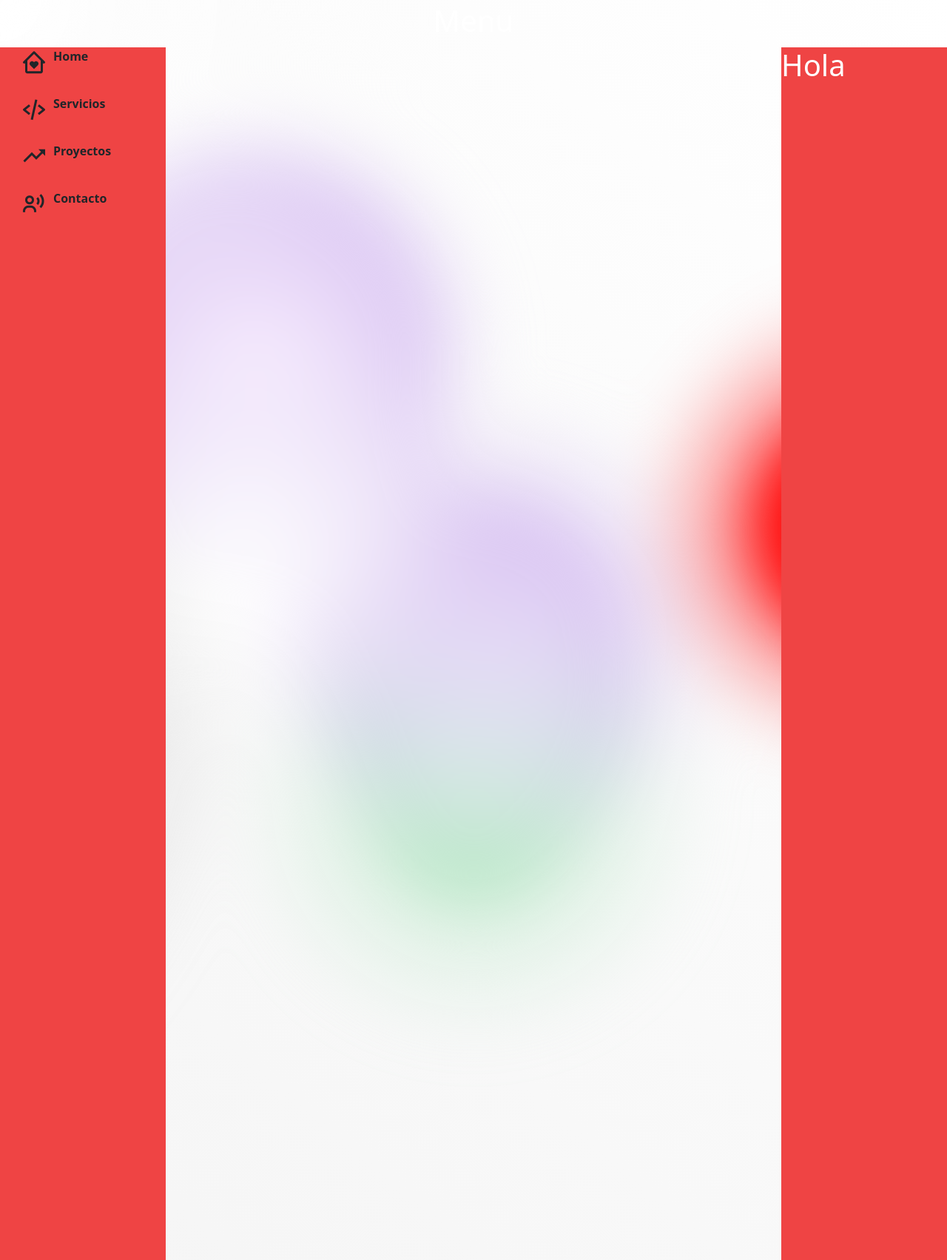
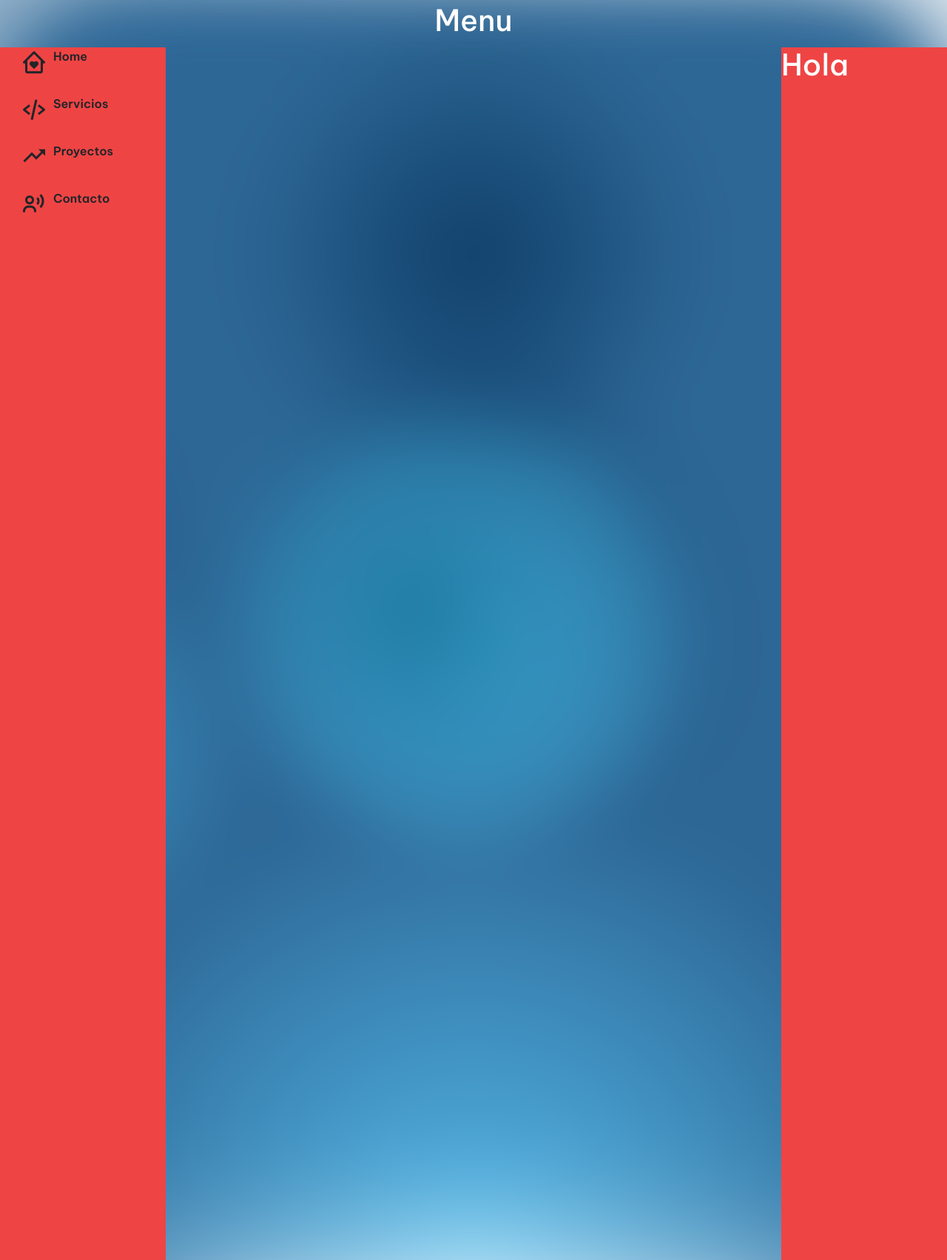
Before and after one commit to RodolfoRM123/mswww, a Django app: page / in a window 1280 px wide. Shown: the whole page at 74% size. Run offline with Django 5.2, Linux system fonts and the light colour scheme.

Commit message:
Cambios en Background

```diff
--- a/static/css/leftside.css
+++ b/static/css/leftside.css
@@ -1,5 +1,8 @@
 
+*{
 
+    font-family: "Be Vietnam Pro", sans-serif;
+}
 .text-container {
     z-index: 1;
     width: 100vw;
@@ -20,12 +23,12 @@
   }
 
   :root {
-    --color-bg1: #f5f5f5;
+    --color-bg1: rgb(45, 103, 150);
     --color-bg2: rgb(255, 255, 255);
     /*gris*/
-    --color1: 189, 232, 202;
+    --color1: 255,255,255;
     /*verde fuerte*/
-    --color2: 215, 195, 241;
+    --color2: 22, 66, 60;
     /*verde claro*/
     --color3: 255,255,255;
     /*amarrillo*/
@@ -111,7 +114,7 @@
       left: calc(50% - var(--circle-size) / 2);
 
       transform-origin: center center;
-      animation: moveVertical 30s ease infinite;
+      animation: moveInCircle 30s ease infinite;
 
       opacity: 1;
     }
@@ -127,14 +130,14 @@
       left: calc(50% - var(--circle-size) / 2);
 
       transform-origin: calc(50% - 400px);
-      animation: moveInCircle 20s reverse infinite;
+      animation: moveVertical 20s reverse infinite;
 
       opacity: 1;
     }
 
     .g3 {
       position: absolute;
-      background: radial-gradient(circle at center, rgba(var(--color3), 0.8) 0, rgba(var(--color3), 0) 50%) no-repeat;
+      background: radial-gradient(circle at center, rgba(var(--color1), 0.8) 0, rgba(var(--color1), 0) 50%) no-repeat;
       mix-blend-mode: var(--blending);
 
       width: var(--circle-size);
@@ -143,14 +146,14 @@
       left: calc(50% - var(--circle-size) / 2 - 500px);
 
       transform-origin: calc(50% + 400px);
-      animation: moveInCircle 40s linear infinite;
+      animation: moveHorizontal 40s linear infinite;
 
       opacity: 1;
     }
 
     .g4 {
       position: absolute;
-      background: radial-gradient(circle at center, rgba(var(--color4), 0.8) 0, rgba(var(--color4), 0) 50%) no-repeat;
+      background: radial-gradient(circle at center, rgba(var(--color2), 0.8) 0, rgba(var(--color2), 0) 50%) no-repeat;
       mix-blend-mode: var(--blending);
 
       width: var(--circle-size);
@@ -166,7 +169,7 @@
 
     .g5 {
       position: absolute;
-      background: radial-gradient(circle at center, rgba(var(--color5), 0.8) 0, rgba(var(--color5), 0) 50%) no-repeat;
+      background: radial-gradient(circle at center, rgba(var(--color1), 0.8) 0, rgba(var(--color1), 0) 50%) no-repeat;
       mix-blend-mode: var(--blending);
 
       width: calc(var(--circle-size) * 2);
@@ -175,13 +178,13 @@
       left: calc(50% - var(--circle-size));
 
       transform-origin: calc(50% - 800px) calc(50% + 200px);
-      animation: moveInCircle 20s ease infinite;
+      animation: moveVertical 20s ease infinite;
 
       opacity: 1;
     }
     .g6 {
         position: absolute;
-        background: radial-gradient(circle at center, rgba(183,183,183) 0, rgba(183,183,183, 0) 50%) no-repeat;
+        background: radial-gradient(circle at center, rgba(var(--color2), 0.8) 0, rgba(var(--color2), 0) 50%) no-repeat;
         mix-blend-mode: var(--blending);
 
         width: calc(var(--circle-size) * 2);
@@ -197,7 +200,7 @@
 
       .g7 {
         position: absolute;
-        background: radial-gradient(circle at center, rgba(var(--color2), 0.8) 0, rgba(var(--color2), 0) 50%) no-repeat;
+        background: radial-gradient(circle at center, rgba(var(--color1), 0.8) 0, rgba(var(--color1), 0) 50%) no-repeat;
         mix-blend-mode: var(--blending);
 
         width: var(--circle-size);
@@ -212,21 +215,6 @@
       }
       .g8 {
         position: absolute;
-        background: radial-gradient(circle at center, rgb(255, 1, 1) 0, rgba(175, 175, 175, 0)50%) no-repeat;
-        mix-blend-mode: var(--blending);
-
-        width: var(--circle-size);
-        height: var(--circle-size);
-        top: calc(50% - var(--circle-size) / 2);
-        left: calc(100% - var(--circle-size) / 2);
-
-        transform-origin: calc(50% - 150px);
-        animation: moveInCircle 5s reverse infinite;
-
-        opacity: 1;
-      }
-      .g9 {
-        position: absolute;
         background: radial-gradient(circle at center, rgba(var(--color2), 0.8) 0, rgba(var(--color2), 0) 50%) no-repeat;
         mix-blend-mode: var(--blending);
 
@@ -235,8 +223,23 @@
         top: calc(50% - var(--circle-size) / 2);
         left: calc(50% - var(--circle-size) / 2);
 
+        transform-origin: calc(50% - 100px);
+        animation: moveVertical 200s reverse infinite;
+
+        opacity: 1;
+      }
+      .g9 {
+        position: absolute;
+        background: radial-gradient(circle at center, rgba(var(--color1), 0.8) 0, rgba(var(--color1), 0) 50%) no-repeat;
+        mix-blend-mode: var(--blending);
+
+        width: var(--circle-size);
+        height: var(--circle-size);
+        top: calc(50% - var(--circle-size) / 2);
+        left: calc(50% - var(--circle-size) / 2);
+
         transform-origin: calc(50% - 400px);
-        animation: moveInCircle 20s reverse infinite;
+        animation: moveHorizontal 20s reverse infinite;
 
         opacity: 1;
       }
@@ -251,22 +254,26 @@
         left: calc(50% - var(--circle-size) / 2);
 
         transform-origin: calc(50% - 400px);
-        animation: moveInCircle 20s reverse infinite;
+        animation: moveHorizontal 20s reverse infinite;
 
         opacity: 1;
       }
 
     .interactive {
       position: absolute;
-      background: radial-gradient(circle at center, rgba(var(--color-interactive), 0.8) 0, rgba(var(--color-interactive), 0) 50%) no-repeat;
+      /*background: radial-gradient(circle at center, rgba(var(--color-interactive), 0.8) 0, rgba(var(--color-interactive), 0) 50%) no-repeat;*/
       mix-blend-mode: var(--blending);
+      background-color: rgb(45, 103, 150);
+      position: fixed;
+
+
+      filter: blur(100px);
 
       width: 100%;
       height: 100%;
-      top: -50%;
-      left: -50%;
 
-      opacity: 0.7;
+
+
     }
   }
 
--- a/templates/base.html
+++ b/templates/base.html
@@ -11,7 +11,13 @@
   <link href="https://cdn.jsdelivr.net/npm/tailwindcss@2.2.19/dist/tailwind.min.css" rel="stylesheet">
   <link href="https://cdn.jsdelivr.net/npm/bootstrap@5.3.3/dist/css/bootstrap.min.css" rel="stylesheet"
     integrity="sha384-QWTKZyjpPEjISv5WaRU9OFeRpok6YctnYmDr5pNlyT2bRjXh0JMhjY6hW+ALEwIH" crossorigin="anonymous">
-    <link rel="stylesheet" href="{%  static  'css/leftside.css'  %}">
+  <link rel="stylesheet" href="{%  static  'css/leftside.css'  %}">
+  <link rel="preconnect" href="https://fonts.googleapis.com">
+  <link rel="preconnect" href="https://fonts.gstatic.com" crossorigin>
+  <link
+    href="https://fonts.googleapis.com/css2?family=Be+Vietnam+Pro:ital,wght@0,100;0,200;0,300;0,400;0,500;0,600;0,700;0,800;0,900;1,100;1,200;1,300;1,400;1,500;1,600;1,700;1,800;1,900&display=swap"
+    rel="stylesheet">
+
   <title>{% block title %}{% endblock %} - TAE</title>
 
   <style>
@@ -21,10 +27,10 @@
   {% block head %}{% endblock %}
 </head>
 
-<body >
+<body>
   {% include "navbar.html" %}
 
-  <div class="gradient-bg" >
+  <div class="gradient-bg">
     <svg xmlns="">
       <defs>
         <filter id="goo">
@@ -57,6 +63,8 @@
   <div>
     {% block content %} {% endblock %}
   </div>
+
+
 </body>
 <script src="https://cdn.jsdelivr.net/npm/bootstrap@5.3.3/dist/js/bootstrap.bundle.min.js"
   integrity="sha384-YvpcrYf0tY3lHB60NNkmXc5s9fDVZLESaAA55NDzOxhy9GkcIdslK1eN7N6jIeHz" crossorigin="anonymous"></script>
```
